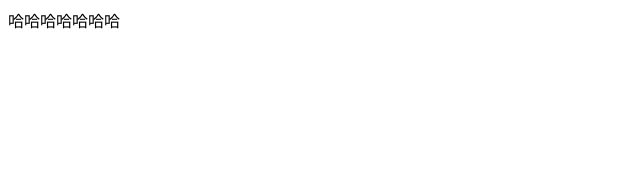
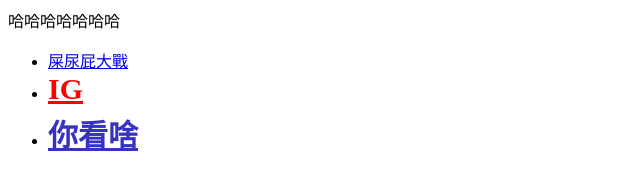
Before and after one commit to jerry108221078/first-test, a plain HTML site: page index.html in a window 1280 px wide. Shown: the whole page, without its empty margins (0-640 px from the left). Drawn offline with Linux system fonts and the light colour scheme.

Commit message:
Add files via upload

```diff
--- a/index.html
+++ b/index.html
@@ -8,5 +8,16 @@
 </head>
 <body>
     哈哈哈哈哈哈哈
+    <ul>
+            <li>
+                <a target="_blank" href="https://jerry108221078.github.io/first-test/practicing.html">屎尿屁大戰</a></div>
+            </li>
+            <li>
+                    <a target="_blank" href="https://jerry108221078.github.io/first-test/css.html" style="font-size:30px;color:red;font-weight:bold">IG</a></div>
+            </li>
+            <li>
+                    <div style="margin-top: 5px;font-size:30px;color:rgb(54, 51, 192) ;font-weight:bold"> <u>你看啥</u></div>
+                </li>
+        </ul>
 </body>
 </html>
```
